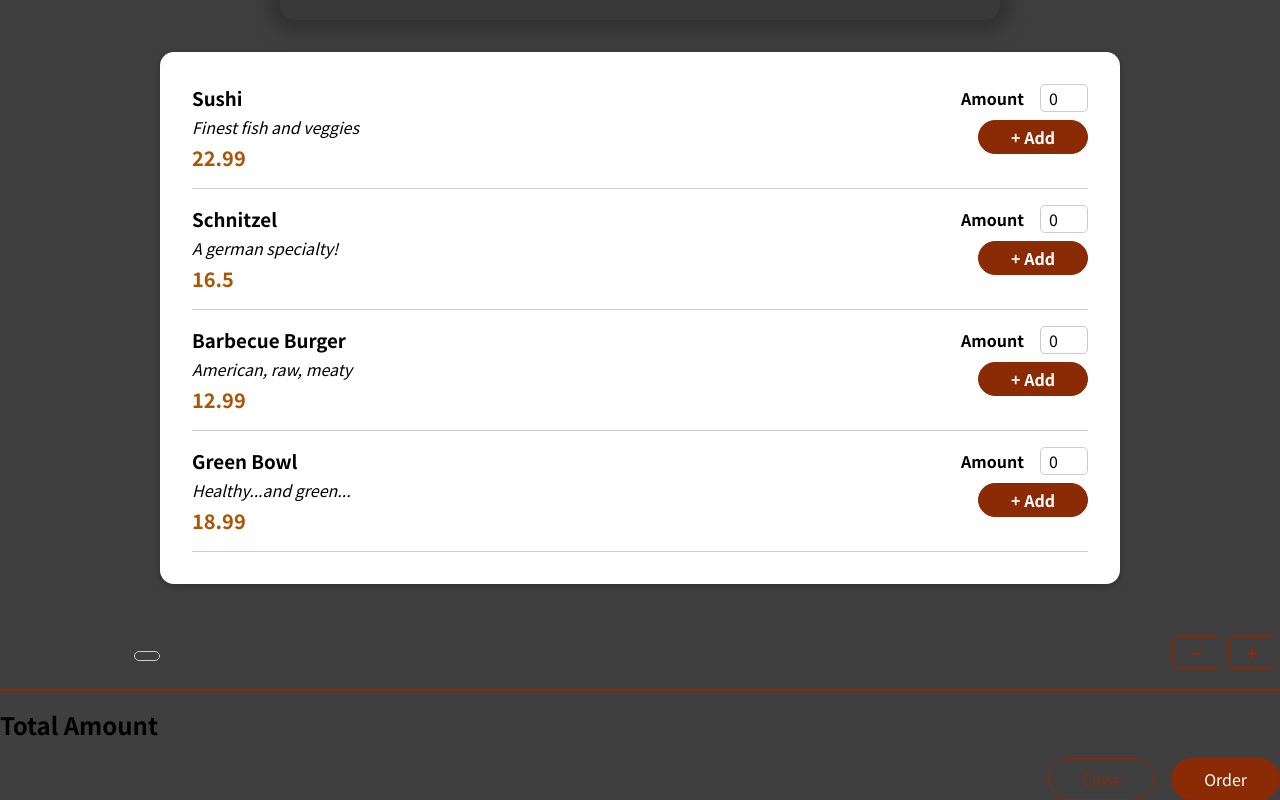
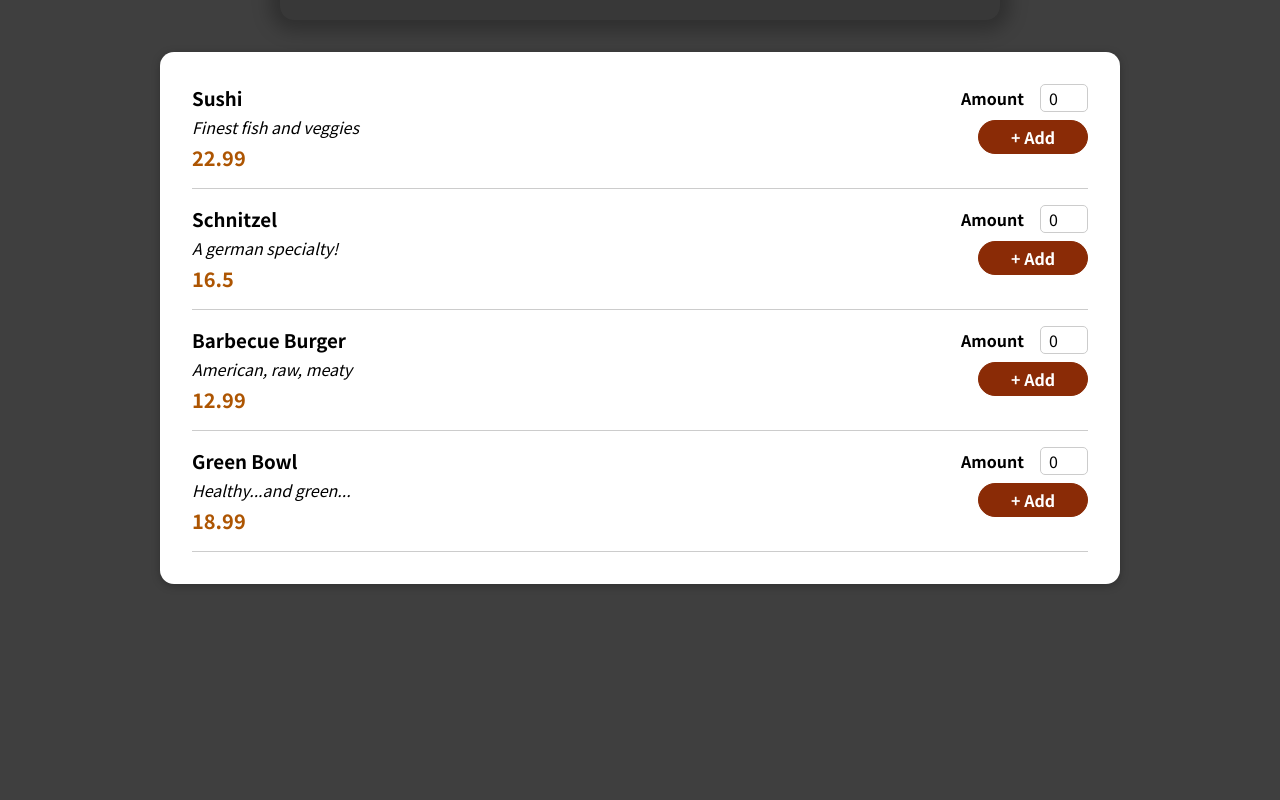
Before and after one commit to aadil42/Food-ordering-app, a React (Create React App) app: page / in a window 1280 px wide. Shown: the part 453-1253 px from the top of the page. After the commit the page ends 1069 px from the top, so only its background shows below. Built offline with nearby package versions, Linux system fonts and the light colour scheme.

Commit message:
hiding cart component for now

```diff
--- a/src/App.js
+++ b/src/App.js
@@ -12,7 +12,7 @@ function App() {
       <Header />
       <MealSummary  />
       <MealList />
-      <Cart />
+      {/* <Cart /> */}
     </React.Fragment>
   );
 }
```
